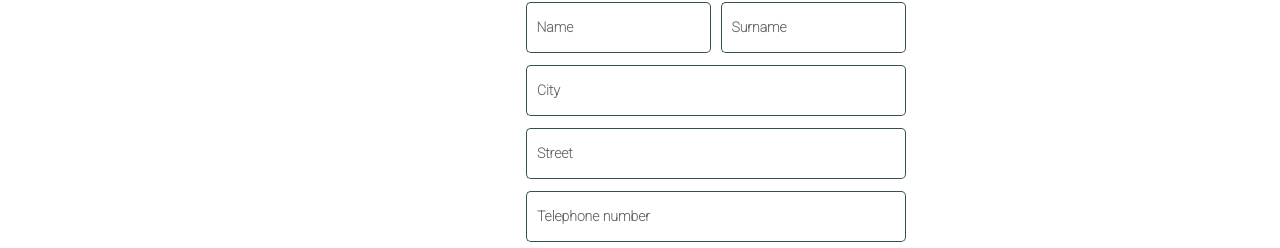
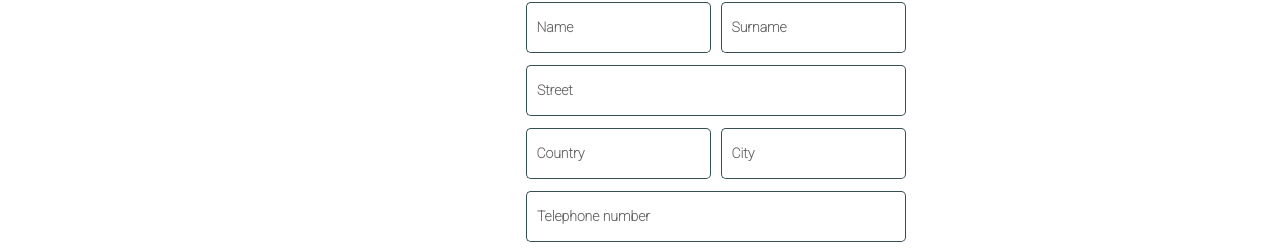
Before and after one commit to dunjagojkovic/ISA-Projekat-frontend, an Angular app in the folder IsaFrontApp/: page /registration in a window 1280 px wide. Shown: the part 281-529 px from the top of the page. Built offline with nearby package versions, Linux system fonts and the light colour scheme.

Commit message:
Added country input for registration

```diff
--- a/IsaFrontApp/src/app/registration/registration.component.html
+++ b/IsaFrontApp/src/app/registration/registration.component.html
@@ -28,13 +28,19 @@
     </mat-form-field>
     </div>
     <mat-form-field class="input-box" appearance="outline">
-        <mat-label>City</mat-label>
-        <input matInput placeholder="" value="">
-    </mat-form-field>
-    <mat-form-field class="input-box" appearance="outline">
         <mat-label>Street</mat-label>
         <input matInput placeholder="" value="">
     </mat-form-field>
+    <div class="double-input">
+      <mat-form-field class="input-box-small" appearance="outline">
+          <mat-label>Country</mat-label>
+          <input matInput placeholder="" value="">
+      </mat-form-field>
+      <mat-form-field class="input-box-small" appearance="outline">
+          <mat-label>City</mat-label>
+          <input matInput placeholder="" value="">
+      </mat-form-field>
+      </div>
     <mat-form-field class="input-box" appearance="outline">
         <mat-label>Telephone number</mat-label>
         <input matInput placeholder="" value="">
```
